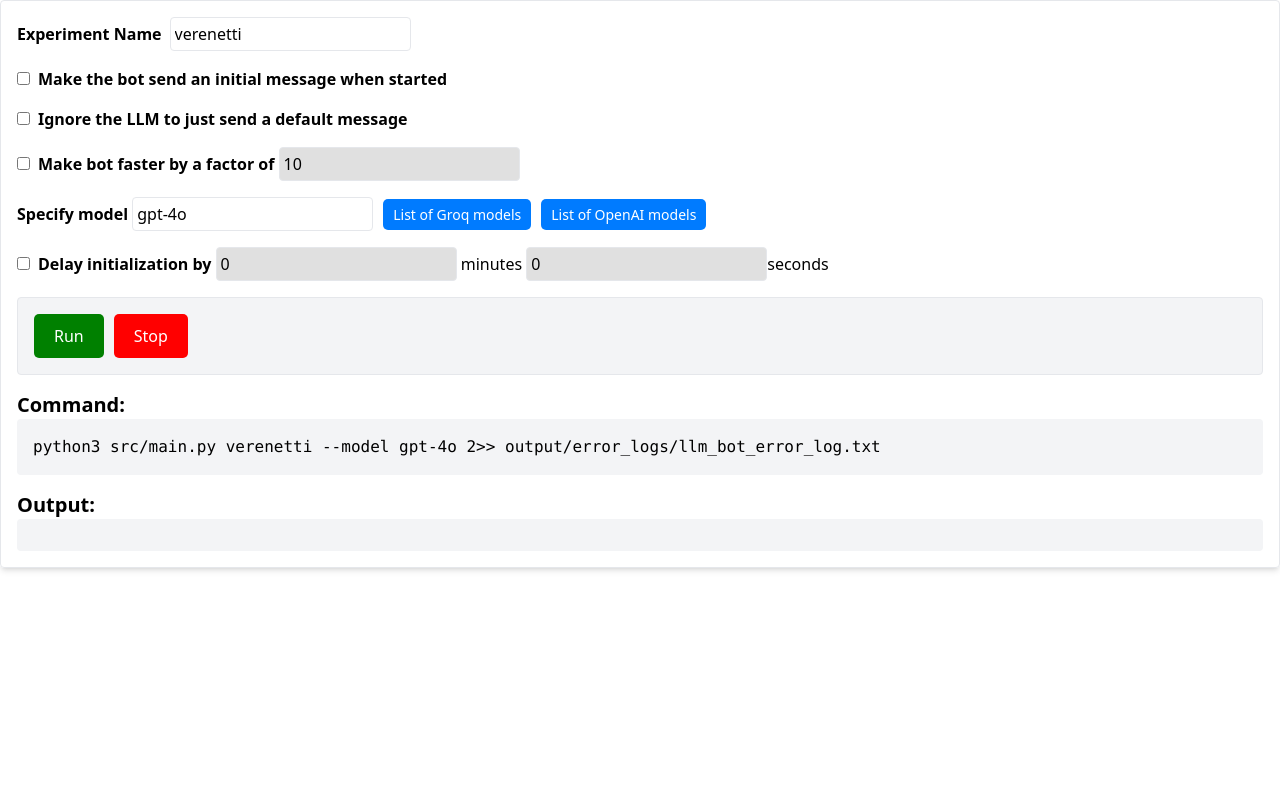
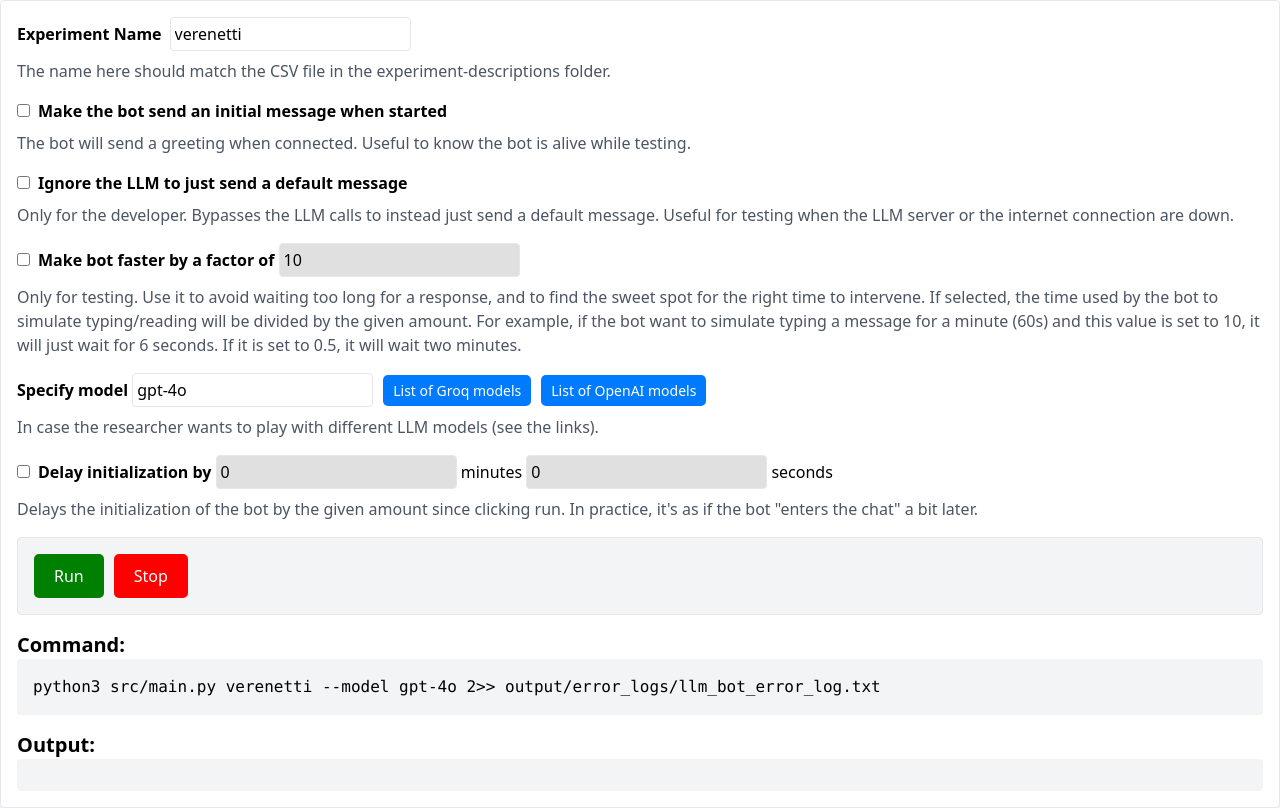
Before and after one commit to illiamanlau/Delibexplatform, a Next.js app: page /LLMBotTab in a window 1280 px wide. Built offline with nearby package versions, Linux system fonts and the light colour scheme.

Commit message:
Add clarification text in LLMBot tab

```diff
--- a/pages/LLMBotTab.tsx
+++ b/pages/LLMBotTab.tsx
@@ -118,6 +118,9 @@ const LLMBotTab: React.FC = () => {
             className="border p-1 rounded w-40 ml-2"
           />
         </label>
+        <p className="text-gray-600 text-sm mt-2">
+          The name here should match the CSV file in the experiment-descriptions folder.
+        </p>
       </div>
       <div className="mb-4">
         <label className="block mb-2">
@@ -129,6 +132,9 @@ const LLMBotTab: React.FC = () => {
           />
           <span className="font-semibold">Make the bot send an initial message when started</span>
         </label>
+        <p className="text-gray-600 text-sm mt-2">
+          The bot will send a greeting when connected. Useful to know the bot is alive while testing.
+        </p>
       </div>
       <div className="mb-4">
         <label className="block mb-2">
@@ -140,6 +146,9 @@ const LLMBotTab: React.FC = () => {
           />
           <span className="font-semibold">Ignore the LLM to just send a default message</span>
         </label>
+        <p className="text-gray-600 text-sm mt-2">
+          Only for the developer. Bypasses the LLM calls to instead just send a default message. Useful for testing when the LLM server or the internet connection are down.
+        </p>
       </div>
       <div className="mb-4">
         <label className="block mb-2">
@@ -159,6 +168,9 @@ const LLMBotTab: React.FC = () => {
             style={!llmFlags.speedup ? styles.disabledInput : {}}
           />
         </label>
+        <p className="text-gray-600 text-sm mt-2">
+          Only for testing. Use it to avoid waiting too long for a response, and to find the sweet spot for the right time to intervene. If selected, the time used by the bot to simulate typing/reading will be divided by the given amount. For example, if the bot want to simulate typing a message for a minute (60s) and this value is set to 10, it will just wait for 6 seconds. If it is set to 0.5, it will wait two minutes.
+        </p>
       </div>
       <div className="mb-4">
         <label className="block mb-2">
@@ -186,6 +198,9 @@ const LLMBotTab: React.FC = () => {
             List of OpenAI models
           </a>
         </label>
+        <p className="text-gray-600 text-sm mt-2">
+          In case the researcher wants to play with different LLM models (see the links).
+        </p>
       </div>
       <div className="mb-4">
         <label className="block mb-2">
@@ -213,8 +228,11 @@ const LLMBotTab: React.FC = () => {
             disabled={!llmFlags.delay}
             style={!llmFlags.delay ? styles.disabledInput : {}}
           />
-          <span className="ml-2">seconds</span>
+          <span className="ml-2"> seconds</span>
         </label>
+        <p className="text-gray-600 text-sm mt-2">
+          Delays the initialization of the bot by the given amount since clicking run. In practice, it's as if the bot "enters the chat" a bit later.
+        </p>
       </div>
       <div className="flex space-x-2 mb-4 p-4 border rounded bg-gray-100">
         <button
```
